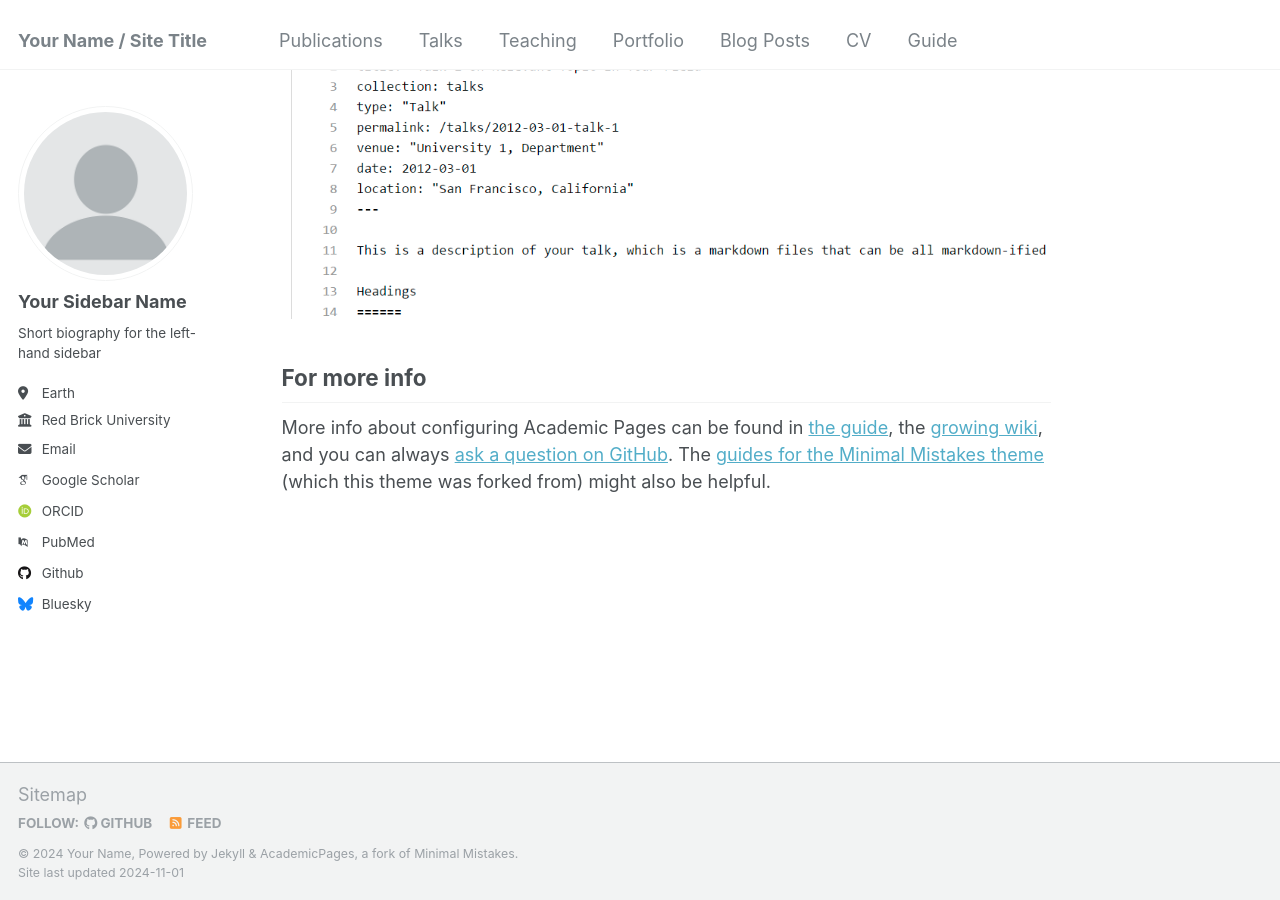
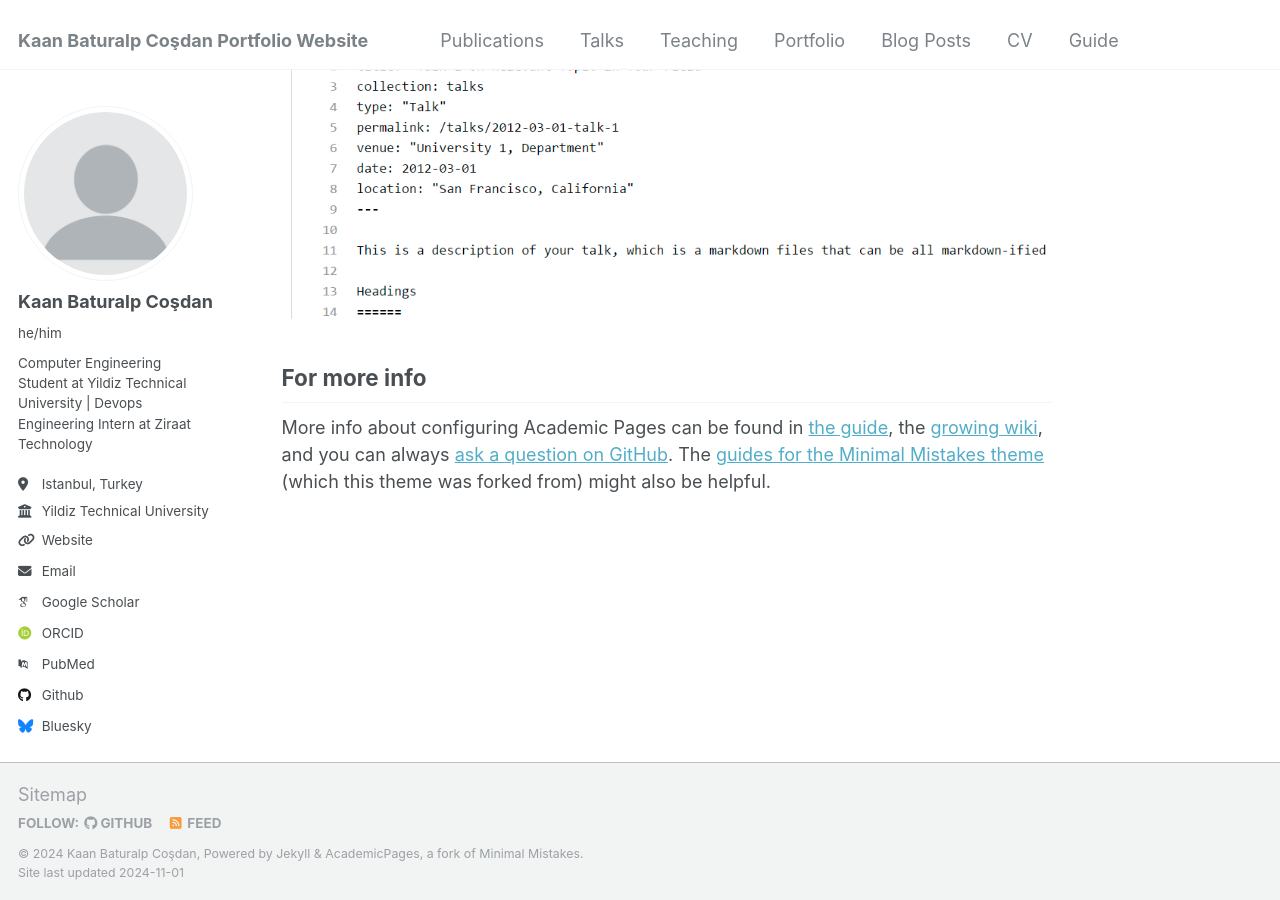
Before and after one commit to Aliennor/Aliennor.github.io, a Jekyll site: the page built from _pages/about.md, in a window 1280 px wide and 900 px high, scrolled down 2643 px. Built offline with Jekyll 4.4.1, drawn with Linux system fonts in a browser that asks for light colours; some web fonts are replaced.

Commit message:
Update _config.yml

```diff
--- a/_config.yml
+++ b/_config.yml
@@ -8,13 +8,14 @@
 
 # Basic Site Settings
 locale                   : "en-US"
-title                    : "Your Name / Site Title"
+title                    : "Kaan Baturalp Coşdan Portfolio Website"
 title_separator          : "-"
-name                     : &name "Your Name"
-description              : &description "personal description"
-url                      : https://academicpages.github.io # the base hostname & protocol for your site e.g. "https://mmistakes.github.io"
+name                     : &name "Kaan Baturalp Coşdan"
+description              : &description "Computer Engineering Student at Yildiz Technical University | Devops Engineering Intern at Ziraat Technology"
+url                      : https://kaan-baturalp.github.io # the base hostname & protocol for your site e.g. "https://mmistakes.github.io"
 baseurl                  : "" # the subpath of your site, e.g. "/blog"
-repository               : "academicpages/academicpages.github.io"
+repository               : "kaan-baturalp.github.io"
+
 
 # Site Author - The following control what appear as part of the author content on the side bar.
 #               If a field is blank the icon and link will not appear, otherwise it will be shown.
@@ -22,13 +23,13 @@ repository               : "academicpages/academicpages.github.io"
 author:
   # Biographic information
   avatar           : "profile.png"
-  name             : "Your Sidebar Name"
-  pronouns         : # example: "she/her"
-  bio              : "Short biography for the left-hand sidebar"
-  location         : "Earth"
-  employer         : "Red Brick University"
-  uri              : # URL
-  email            : "none@example.org"
+  name             : "Kaan Baturalp Coşdan"
+  pronouns         : "he/him"
+  bio              : "Computer Engineering Student at Yildiz Technical University | Devops Engineering Intern at Ziraat Technology"
+  location         : "Istanbul, Turkey"
+  employer         : "Yildiz Technical University"
+  uri              : "https://kaanbaturalp.github.io"
+  email            : "baturalpkaan61@gmail.com"
 
   # Academic websites
   arxiv            : # URL - Update with the correct link to your profile
```
